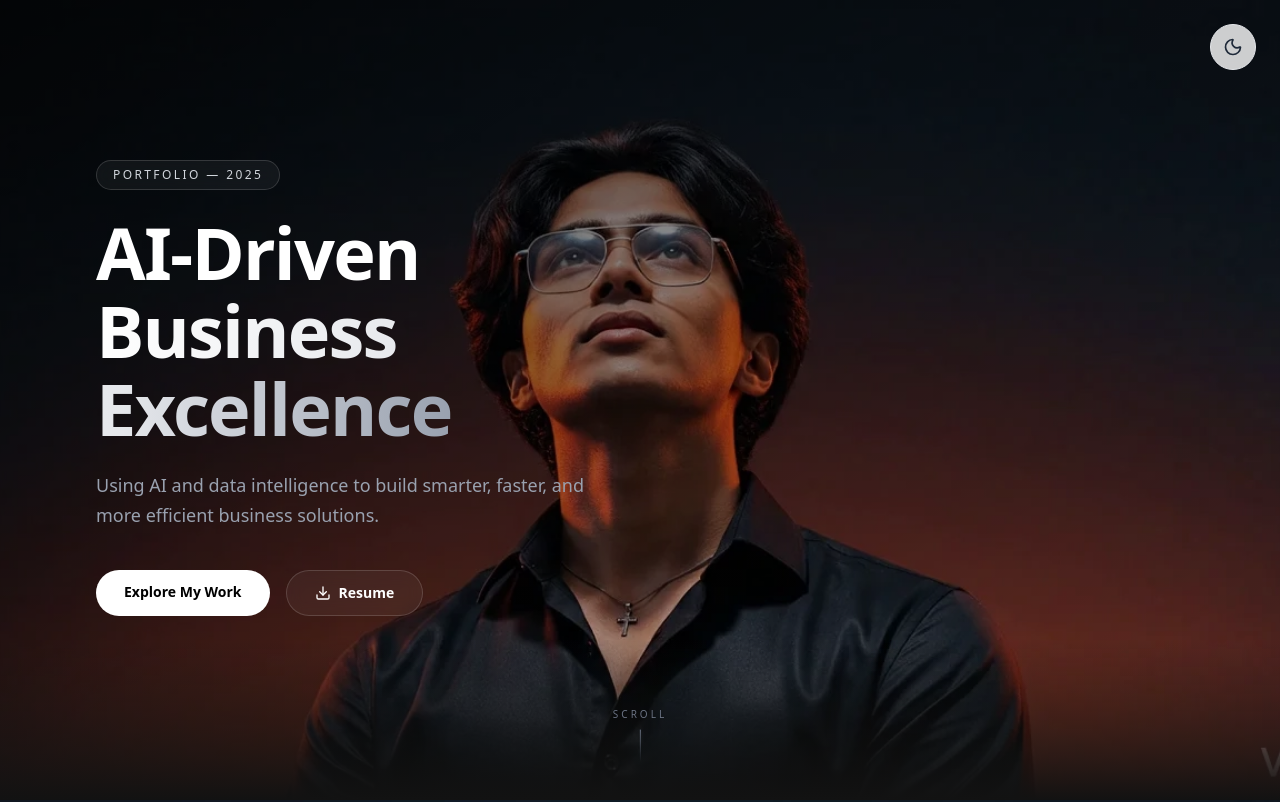
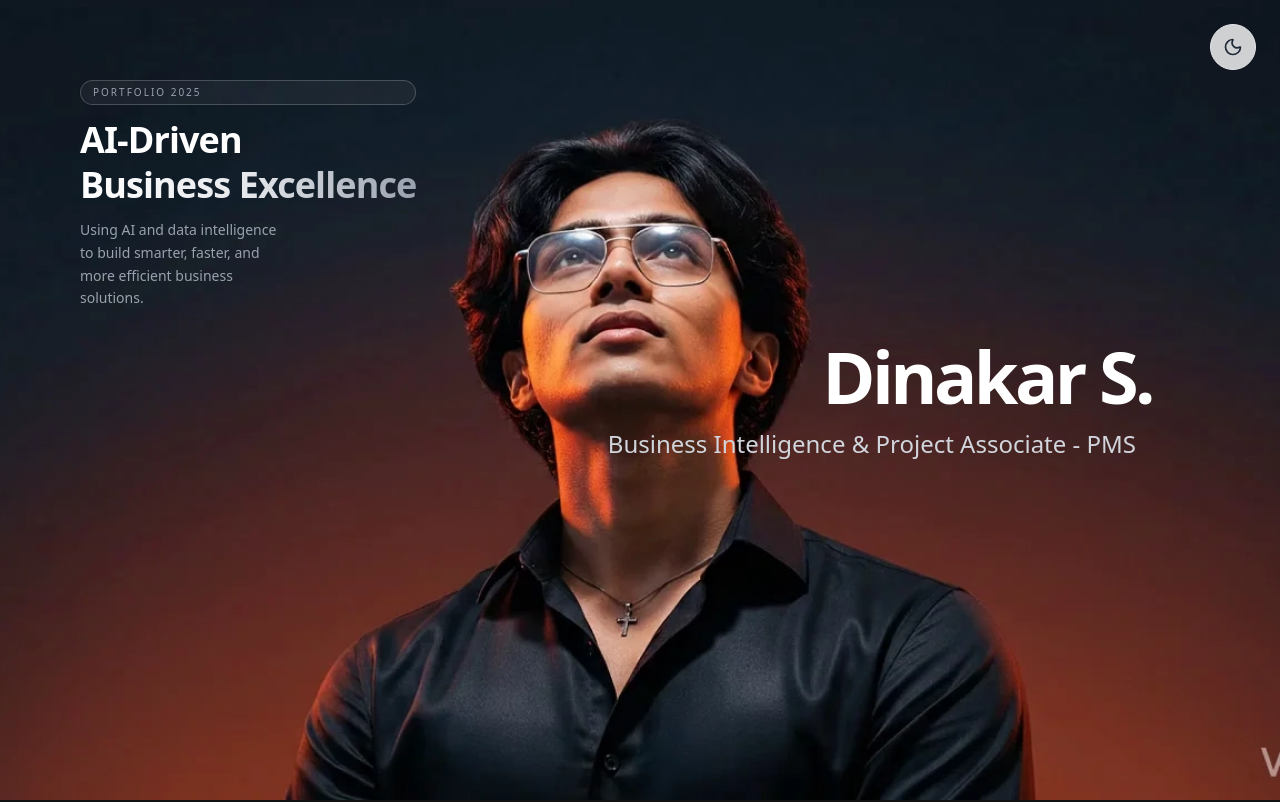
Before and after one commit to dinakardinu26/dinakar-portfolio, a Next.js app: page / in a window 1280 px wide. Shown: the top 802 px of the page. Built offline with nearby package versions, Linux system fonts and the light colour scheme.

Commit message:
fix: Move AI-Driven text into canvas overlay top-left, remove separate Hero page

```diff
--- a/app/page.tsx
+++ b/app/page.tsx
@@ -1,4 +1,3 @@
-import Hero from "@/components/Hero";
 import ScrollyCanvas from "@/components/ScrollyCanvas";
 import Overlay from "@/components/Overlay";
 import Highlights from "@/components/Highlights";
@@ -12,7 +11,6 @@ import Contact from "@/components/Contact";
 export default function Home() {
   return (
     <main className="bg-[#121212] min-h-[100dvh] no-scrollbar font-sans selection:bg-purple-500/30">
-      <Hero />
       <ScrollyCanvas>
         <Overlay />
       </ScrollyCanvas>
--- a/components/Overlay.tsx
+++ b/components/Overlay.tsx
@@ -10,22 +10,53 @@ export default function Overlay() {
     offset: ["start start", "end end"]
   });
 
+  // Section 1 — "AI-Driven Business Excellence" top-left (0% – 25%)
   const opacity1 = useTransform(scrollYProgress, [0, 0.15, 0.25], [1, 1, 0]);
-  const y1 = useTransform(scrollYProgress, [0, 0.25], [0, -100]);
+  const y1 = useTransform(scrollYProgress, [0, 0.25], [0, -60]);
 
+  // "Dinakar S." fades in slightly later at the right (0% – 25%)
+  const opacityName = useTransform(scrollYProgress, [0, 0.10, 0.25], [1, 1, 0]);
+  const yName = useTransform(scrollYProgress, [0, 0.25], [0, -60]);
+
+  // Section 2 — "Empowering Scalability" left (25% – 55%)
   const opacity2 = useTransform(scrollYProgress, [0.25, 0.35, 0.45, 0.55], [0, 1, 1, 0]);
   const y2 = useTransform(scrollYProgress, [0.25, 0.40], [50, 0]);
 
+  // Section 3 — "Actionable Insights" right (55% – 85%)
   const opacity3 = useTransform(scrollYProgress, [0.55, 0.65, 0.75, 0.85], [0, 1, 1, 0]);
   const y3 = useTransform(scrollYProgress, [0.55, 0.70], [50, 0]);
 
   return (
     <div className="absolute inset-0 z-10" ref={containerRef}>
-      <div className="sticky top-0 h-[100dvh] w-full flex flex-col justify-center px-8 md:px-24 pointer-events-none">
+      <div className="sticky top-0 h-[100dvh] w-full pointer-events-none">
 
-        {/* Section 1 */}
+        {/* === SECTION 1 === */}
+
+        {/* TOP-LEFT: "AI-Driven Business Excellence" — sits in the dark upper-left area where the subject gazes */}
         <motion.div
           style={{ opacity: opacity1, y: y1 }}
+          className="absolute top-0 left-0 flex flex-col justify-start pt-14 pl-8 md:pt-20 md:pl-20 max-w-[45%] md:max-w-[38%]"
+        >
+          {/* Eyebrow label */}
+          <span className="mb-3 inline-block rounded-full border border-white/20 bg-white/5 px-3 py-1 text-[10px] font-medium uppercase tracking-[0.2em] text-gray-400 backdrop-blur-sm">
+            Portfolio 2025
+          </span>
+
+          <h2 className="text-xl font-bold leading-tight tracking-tight text-white sm:text-2xl md:text-3xl lg:text-4xl">
+            AI-Driven<br />
+            <span className="bg-gradient-to-r from-white via-gray-200 to-gray-400 bg-clip-text text-transparent">
+              Business Excellence
+            </span>
+          </h2>
+
+          <p className="mt-3 text-[11px] font-light leading-relaxed text-gray-400 sm:text-xs md:text-sm max-w-[26ch]">
+            Using AI and data intelligence to build smarter, faster, and more efficient business solutions.
+          </p>
+        </motion.div>
+
+        {/* RIGHT: "Dinakar S." name — stays on the right as before */}
+        <motion.div
+          style={{ opacity: opacityName, y: yName }}
           className="absolute inset-0 flex flex-col items-end justify-center text-right md:mr-32"
         >
           <h1 className="text-5xl md:text-7xl font-bold tracking-tighter text-white mb-4 pointer-events-auto">
@@ -36,7 +67,7 @@ export default function Overlay() {
           </p>
         </motion.div>
 
-        {/* Section 2 */}
+        {/* === SECTION 2 === */}
         <motion.div
           style={{ opacity: opacity2, y: y2 }}
           className="absolute inset-0 flex flex-col items-start justify-center text-left md:ml-32"
@@ -49,7 +80,7 @@ export default function Overlay() {
           </p>
         </motion.div>
 
-        {/* Section 3 */}
+        {/* === SECTION 3 === */}
         <motion.div
           style={{ opacity: opacity3, y: y3 }}
           className="absolute inset-0 flex flex-col items-end justify-center text-right md:mr-32"
```
